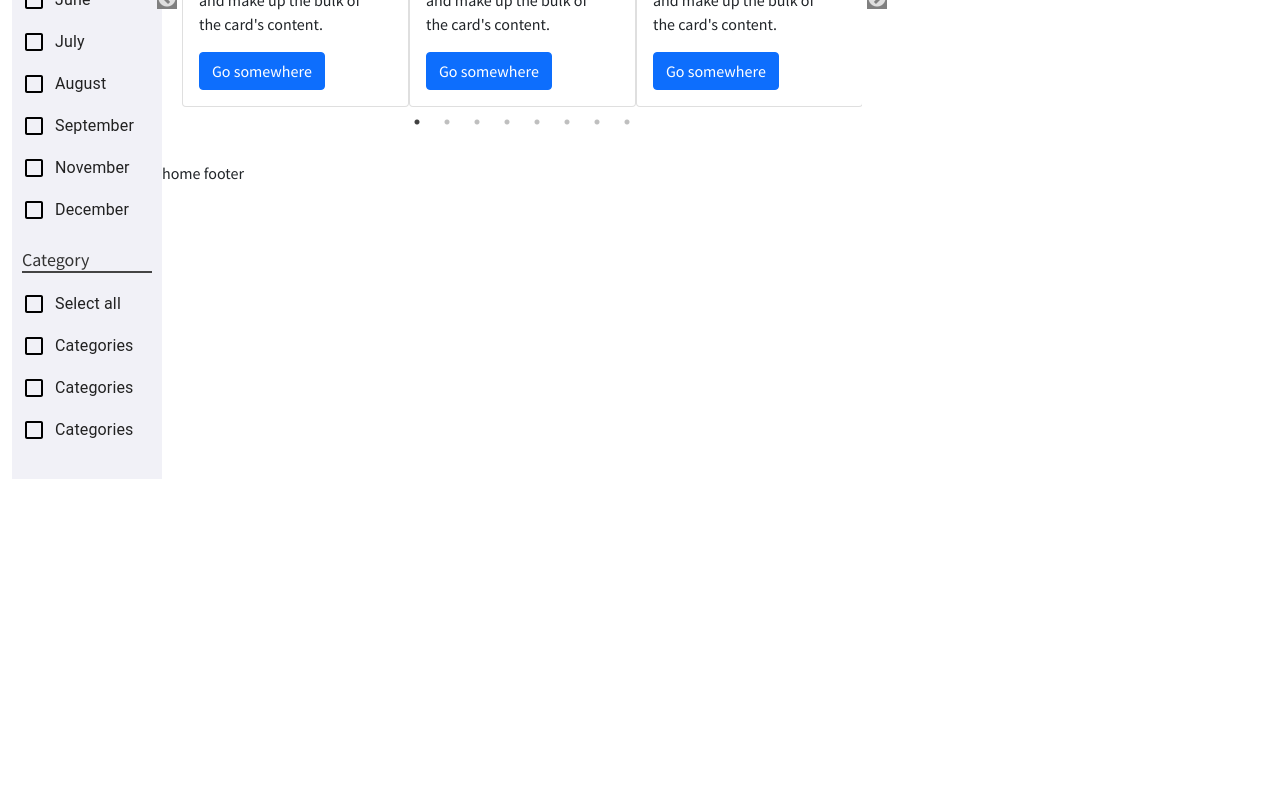
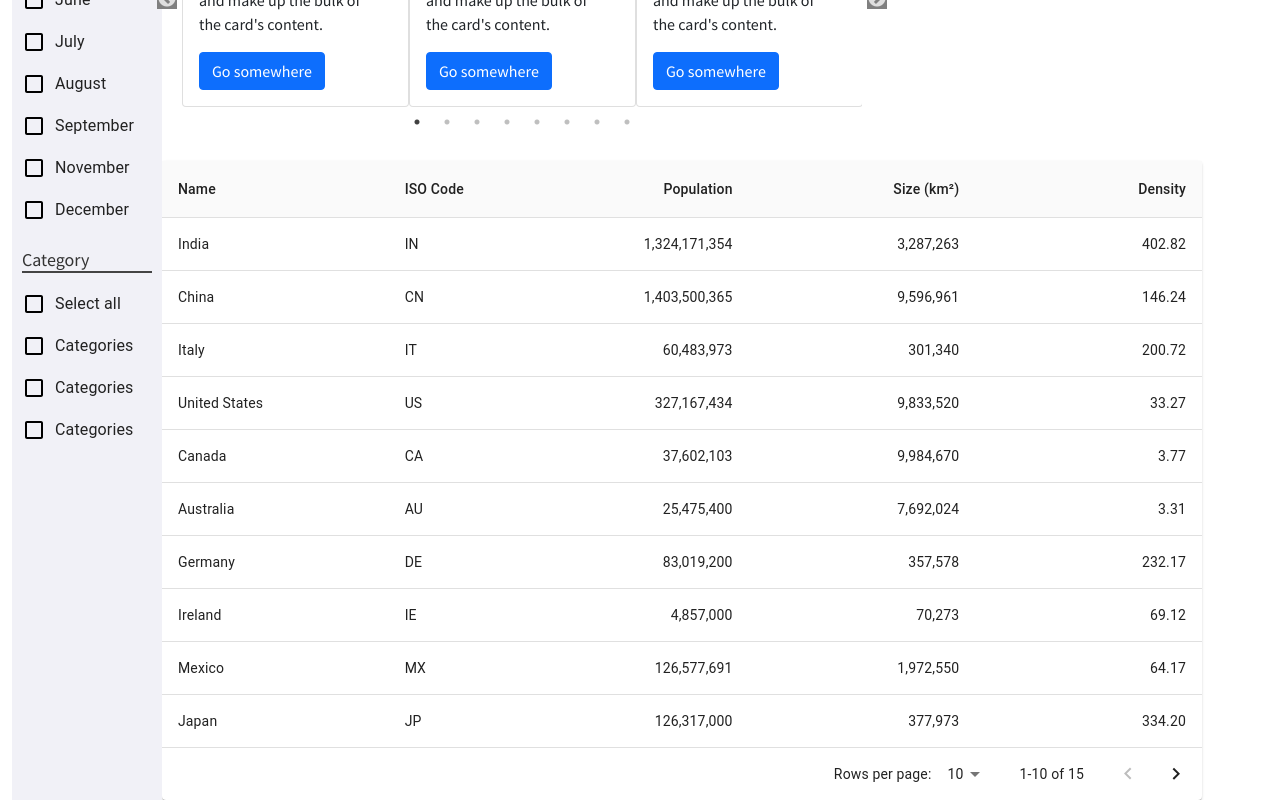
Before and after one commit to SubhahsreeSatapathy/dashboard, a React (Create React App) app: page / in a window 1280 px wide. Shown: the part 670-1470 px from the top of the page. Before the commit the page ends 1149 px from the top, so only its background shows below. Built offline with nearby package versions, Linux system fonts and the light colour scheme.

Commit message:
data table

```diff
--- /dev/null
+++ b/src/components/Footer/Footer.jsx
@@ -0,0 +1,116 @@
+import * as React from "react";
+import { Paper,Table,TableBody, TableCell, TableContainer, TableHead, TablePagination, TableRow } from "@material-ui/core";
+
+const columns = [
+  { id: "name", label: "Name", minWidth: 170 },
+  { id: "code", label: "ISO\u00a0Code", minWidth: 100 },
+  {
+    id: "population",
+    label: "Population",
+    minWidth: 170,
+    align: "right",
+    format: (value) => value.toLocaleString("en-US"),
+  },
+  {
+    id: "size",
+    label: "Size\u00a0(km\u00b2)",
+    minWidth: 170,
+    align: "right",
+    format: (value) => value.toLocaleString("en-US"),
+  },
+  {
+    id: "density",
+    label: "Density",
+    minWidth: 170,
+    align: "right",
+    format: (value) => value.toFixed(2),
+  },
+];
+
+function createData(name, code, population, size) {
+  const density = population / size;
+  return { name, code, population, size, density };
+}
+
+const rows = [
+  createData("India", "IN", 1324171354, 3287263),
+  createData("China", "CN", 1403500365, 9596961),
+  createData("Italy", "IT", 60483973, 301340),
+  createData("United States", "US", 327167434, 9833520),
+  createData("Canada", "CA", 37602103, 9984670),
+  createData("Australia", "AU", 25475400, 7692024),
+  createData("Germany", "DE", 83019200, 357578),
+  createData("Ireland", "IE", 4857000, 70273),
+  createData("Mexico", "MX", 126577691, 1972550),
+  createData("Japan", "JP", 126317000, 377973),
+  createData("France", "FR", 67022000, 640679),
+  createData("United Kingdom", "GB", 67545757, 242495),
+  createData("Russia", "RU", 146793744, 17098246),
+  createData("Nigeria", "NG", 200962417, 923768),
+  createData("Brazil", "BR", 210147125, 8515767),
+];
+const Footer = () => {
+  const [page, setPage] = React.useState(0);
+  const [rowsPerPage, setRowsPerPage] = React.useState(10);
+
+  const handleChangePage = (event, newPage) => {
+    setPage(newPage);
+  };
+
+  const handleChangeRowsPerPage = (event) => {
+    setRowsPerPage(+event.target.value);
+    setPage(0);
+  };
+  return (
+    <Paper sx={{ width: "100%", overflowY: "auto" }}>
+      <TableContainer sx={{ maxHeight: 440 }}>
+        <Table stickyHeader aria-label="sticky table">
+          <TableHead>
+            <TableRow>
+              {columns.map((column) => (
+                <TableCell
+                  key={column.id}
+                  align={column.align}
+                  style={{ minWidth: column.minWidth }}
+                >
+                  {column.label}
+                </TableCell>
+              ))}
+            </TableRow>
+          </TableHead>
+          <TableBody>
+            {rows
+              .slice(page * rowsPerPage, page * rowsPerPage + rowsPerPage)
+              .map((row) => {
+                return (
+                  <TableRow hover role="checkbox" tabIndex={-1} key={row.code}>
+                    {columns.map((column) => {
+                      const value = row[column.id];
+                      return (
+                        <TableCell key={column.id} align={column.align}>
+                          {column.format && typeof value === "number"
+                            ? column.format(value)
+                            : value}
+                        </TableCell>
+                      );
+                    })}
+                  </TableRow>
+                );
+              })}
+          </TableBody>
+        </Table>
+      </TableContainer>
+      <TablePagination
+        rowsPerPageOptions={[5,10, 25, 100]}
+        component="div"
+        count={rows.length}
+        rowsPerPage={rowsPerPage}
+        page={page}
+        onPageChange={handleChangePage}
+        onRowsPerPageChange={handleChangeRowsPerPage}
+      />
+    </Paper>
+  );
+}
+
+export default Footer
--- a/src/pages/Home/Home.jsx
+++ b/src/pages/Home/Home.jsx
@@ -5,6 +5,7 @@ import { userdata } from "../../dummydata";
 import WidgetSm from "../../components/widgetSm/WidgetSm"
 import "./Home.css"
 import WidgetLg from '../../components/widgetLg/WidgetLg';
+import Footer from "../../components/Footer/Footer"
 
 const Home = () => {
     return (
@@ -21,7 +22,7 @@ const Home = () => {
           <WidgetSm/>
         </div>
         <div className="homeFooter">
-          home footer
+          <Footer/>
         </div>
       </div>
     );
```
Also changed, not shown: src/components/Footer/Footer.css (added).
